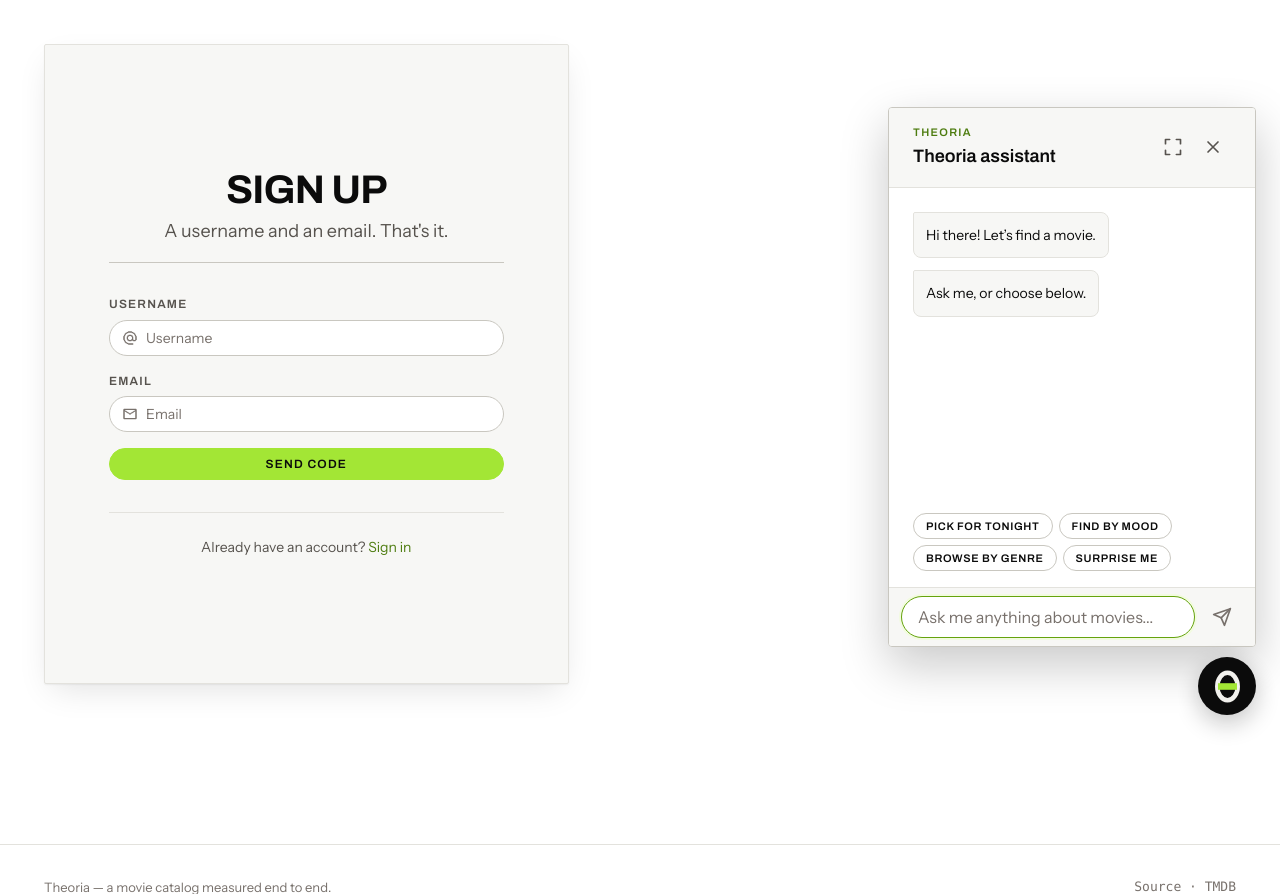
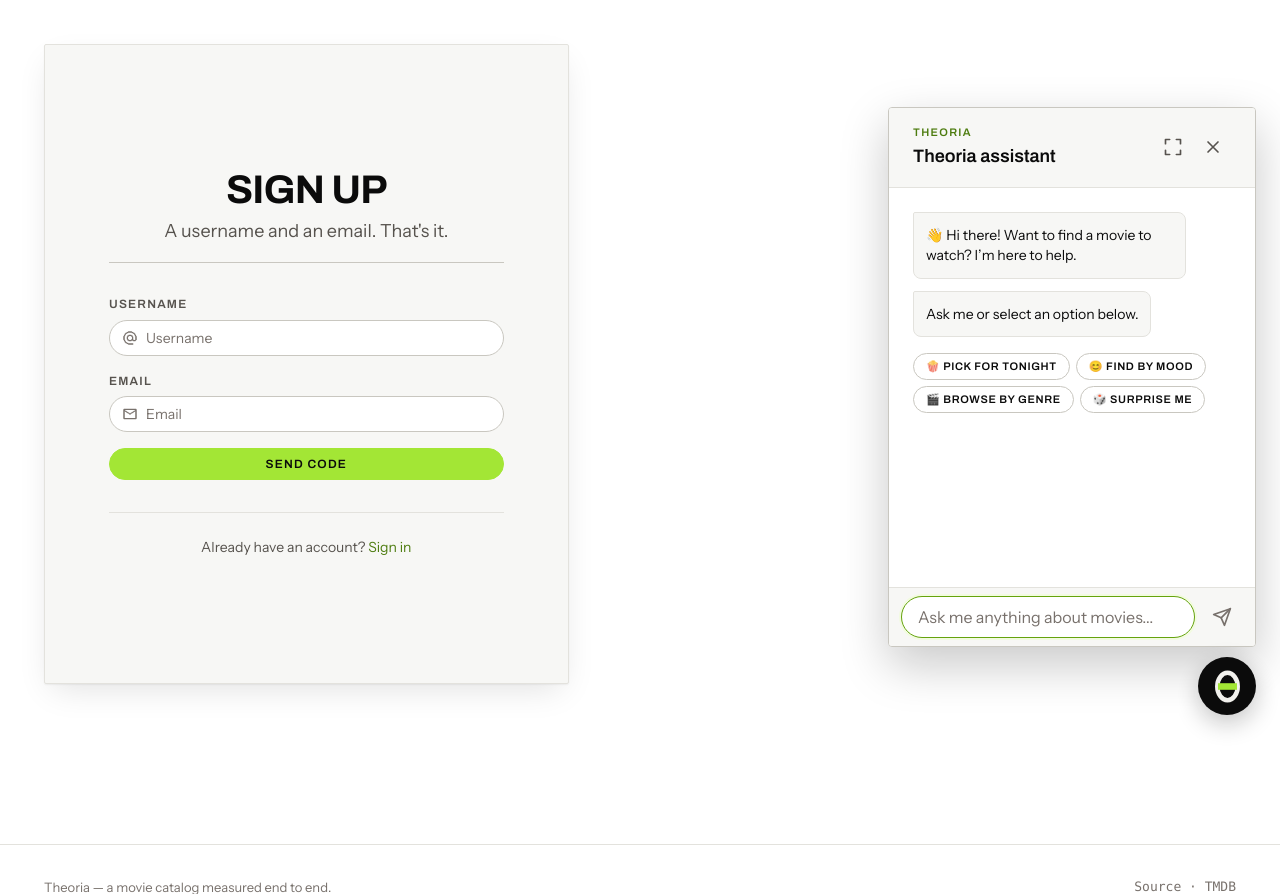
Before and after one commit to suhaylshokirov/theoria, a Django app: template django_app/accounts/templates/accounts/signup.html in a window 1280 px wide, after a click on "Get a film pick". Shown: the part 61-955 px from the top of the page. Run offline with Django 5.2, Linux system fonts and the light colour scheme; the template is opened without the code that fills it: values that come from a table or form of the project are taken from there, others are empty; some libraries are stand-ins or nearby versions; some web fonts are replaced.

Commit message:
Task 103: group film guide actions with greeting

```diff
--- a/django_app/static/css/theoria.css
+++ b/django_app/static/css/theoria.css
@@ -3043,7 +3043,7 @@ html.has-js .bio-body.is-collapsed {
   right: 0;
   bottom: 68px;
   display: grid;
-  grid-template-rows: auto minmax(0, 1fr) auto auto;
+  grid-template-rows: auto minmax(0, 1fr) auto;
   width: min(368px, calc(100vw - 2 * var(--space-6)));
   height: min(540px, calc(100vh - 112px));
   overflow: hidden;
@@ -3251,7 +3251,7 @@ a.ai-recommendation-title:focus-visible {
   display: flex;
   flex-wrap: wrap;
   gap: var(--space-2);
-  padding: 0 var(--space-6) var(--space-5);
+  margin-top: var(--space-1);
 }
 
 .ai-assistant-actions button {
--- a/django_app/templates/base.html
+++ b/django_app/templates/base.html
@@ -292,18 +292,18 @@
 
             <div class="ai-assistant-messages" data-ai-messages role="log" aria-live="polite" aria-relevant="additions">
                 <div class="ai-message ai-message-assistant">
-                    <p>{% translate "Hi there! Let’s find a movie." %}</p>
+                    <p>{% translate "👋 Hi there! Want to find a movie to watch? I’m here to help." %}</p>
                 </div>
                 <div class="ai-message ai-message-assistant">
-                    <p>{% translate "Ask me, or choose below." %}</p>
+                    <p>{% translate "Ask me or select an option below." %}</p>
                 </div>
-            </div>
 
-            <div class="ai-assistant-actions" data-ai-actions>
-                <button type="button" data-ai-prompt="tonight">{% translate "Pick for tonight" %}</button>
-                <button type="button" data-ai-prompt="mood">{% translate "Find by mood" %}</button>
-                <button type="button" data-ai-prompt="genre">{% translate "Browse by genre" %}</button>
-                <button type="button" data-ai-prompt="surprise">{% translate "Surprise me" %}</button>
+                <div class="ai-assistant-actions" data-ai-actions>
+                    <button type="button" data-ai-prompt="tonight">{% translate "🍿 Pick for tonight" %}</button>
+                    <button type="button" data-ai-prompt="mood">{% translate "😊 Find by mood" %}</button>
+                    <button type="button" data-ai-prompt="genre">{% translate "🎬 Browse by genre" %}</button>
+                    <button type="button" data-ai-prompt="surprise">{% translate "🎲 Surprise me" %}</button>
+                </div>
             </div>
 
             <form class="ai-assistant-form" data-ai-form>
```
Also changed, not shown: django_app/locale/ru/LC_MESSAGES/django.po, django_app/locale/uz/LC_MESSAGES/django.po.
